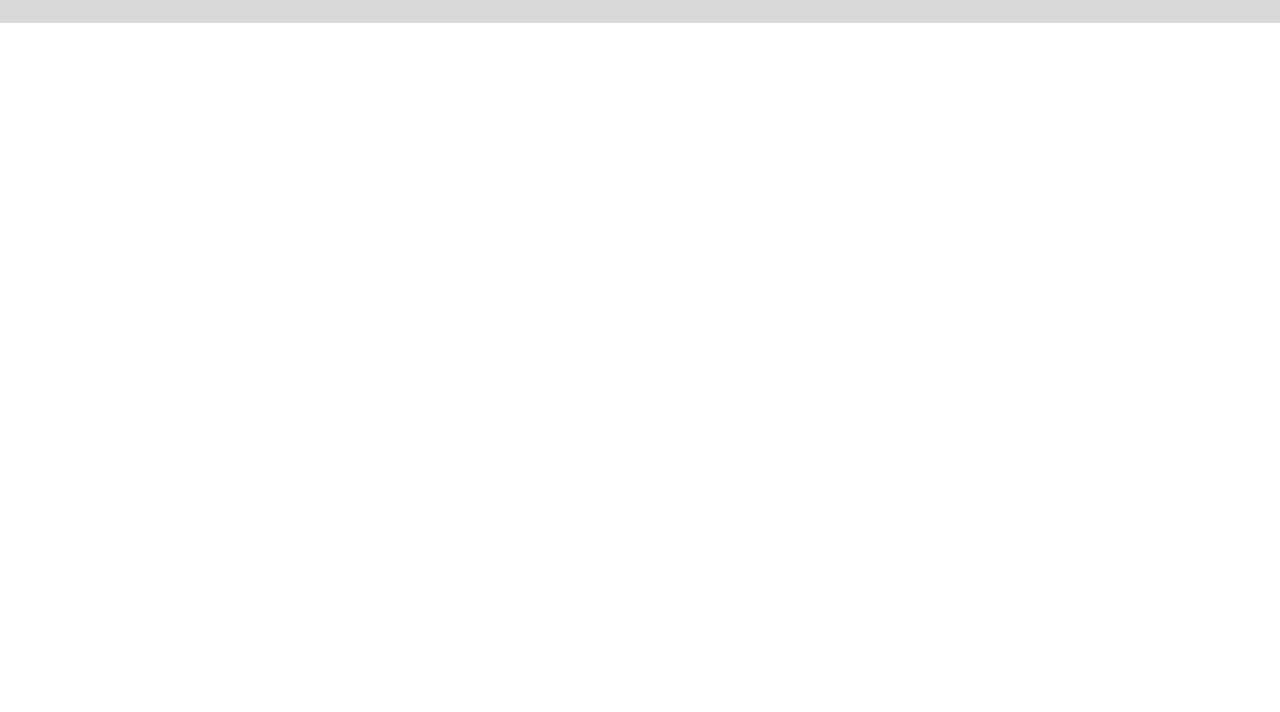
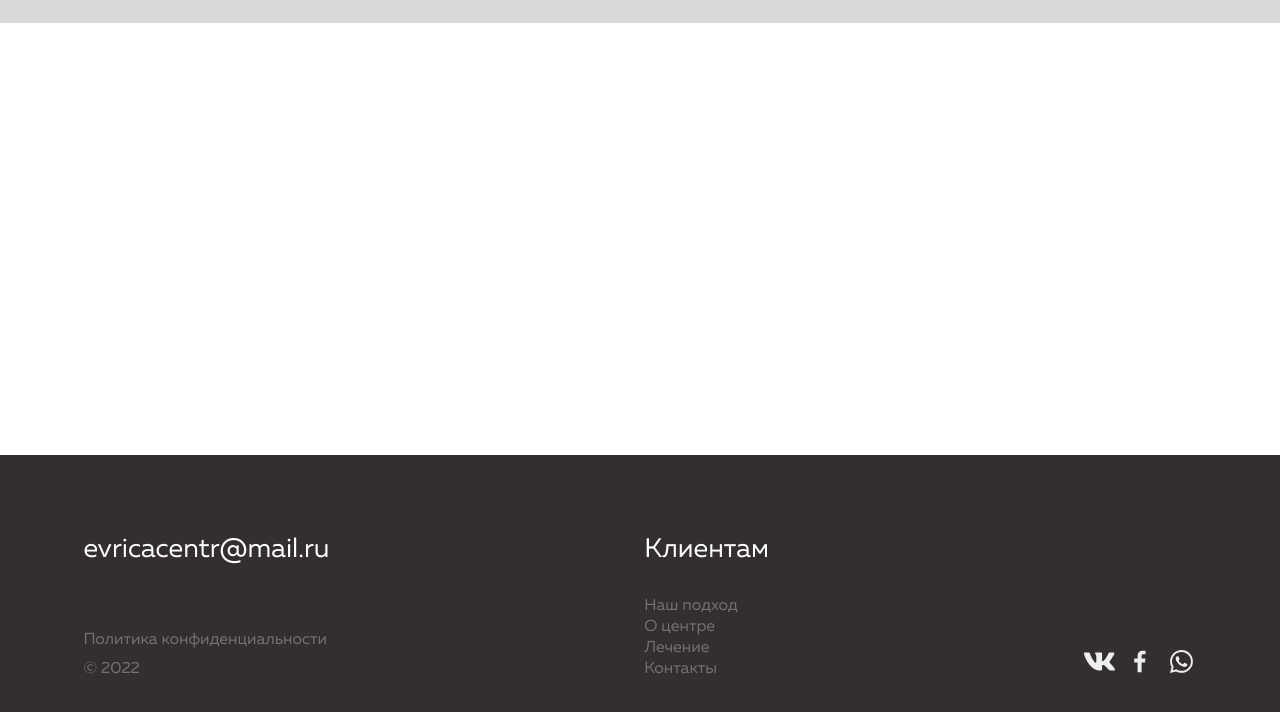
Before and after one commit to WadimSh/evrika, a website built with webpack: page src/index.html in a window 1280 px wide. Shown: the part 50-762 px from the top of the page. Built offline with nearby package versions, Linux system fonts and the light colour scheme.

Commit message:
feat: сверстан полностью footer

```diff
--- a/src/blocks/footer/footer.css
+++ b/src/blocks/footer/footer.css
@@ -0,0 +1,124 @@
+.footer {
+  display: flex;
+  justify-content: center;
+  align-items: center;
+  background: var(--footer-background);
+  color: var(--font-footer-color);
+  padding: 73px calc(50px + (128 - 50) * ((100vw - 320px) / (2560 - 320)));
+  flex-shrink: 0;
+}
+
+.footer__wrapper {
+  display: flex;
+  justify-content: space-between;
+  flex-wrap: wrap;
+  width: 1185px;
+}
+
+.footer__copyright {
+  display: flex;
+  flex-direction: column;
+  justify-content: space-between;
+}
+
+.footer__email {
+  text-decoration: none;
+  color: var(--font-footer-color);
+  font-weight: 400;
+  font-size: 1.67rem;
+  line-height: 1.67;
+}
+
+.footer__politics {
+  text-decoration: none;
+  color: var(--font-footer-link);
+  font-weight: 400;
+  font-size: 1rem;
+  line-height: 1;
+  transition: color .3s ease;
+}
+
+.footer__data {
+  margin: 0;
+  padding-top: 11px;
+  color: var(--font-footer-link);
+  font-weight: 400;
+  font-size: 1rem;
+  line-height: 1;
+}
+
+.footer__title {
+  margin: 0;
+  font-weight: 400;
+  font-size: 1.67rem;
+  line-height: 1.67;
+  margin-bottom: 25px;
+}
+
+.footer__list {
+  margin: 0;
+  padding: 0;
+  list-style-type: none;
+  display: flex;
+  flex-direction: column;
+  gap: 5px;
+}
+
+.footer__item {
+  font-weight: 400;
+  font-size: 1rem;
+  line-height: 1;
+}
+
+.footer__link {
+  text-decoration: none;
+  color: var(--font-footer-link);
+  transition: color .3s ease;
+}
+
+.footer__link:hover, .footer__politics:hover {
+  color: var(--font-footer-color);
+}
+
+.footer__social {
+  align-self: flex-end;
+  display: flex;
+  gap: 10px;
+}
+
+.footer__icon {
+  height: 31px;
+  width: 31px;
+}
+
+.vk {
+  background: url(../../images/vk.svg) center no-repeat;
+}
+
+.fb {
+  background: url(../../images/fb.svg) center no-repeat;
+}
+
+.whatsapp {
+  background: url(../../images/whatsapp.svg) center no-repeat;
+}
+
+@media screen and (max-width: 700px) {
+  .footer__copyright {
+    margin-bottom: 50px;
+  }
+}
+
+@media screen and (max-width: 400px) {
+  .footer__wrapper {
+    flex-direction: column;
+  }
+
+  .footer__links {
+    margin-bottom: 50px;
+  }
+
+  .footer__social {
+    align-self: center;
+  }
+}
--- a/src/blocks/main/main.css
+++ b/src/blocks/main/main.css
@@ -0,0 +1,3 @@
+.main {
+  flex: auto;
+}
--- a/src/blocks/page/page.css
+++ b/src/blocks/page/page.css
@@ -7,6 +7,7 @@
   -webkit-text-size-adjust: 100%;
   -ms-text-size-adjust: 100%;
   -moz-text-size-adjust: 100%;
+  min-height: 100vh;
   width: 100%;
   --header-background: #d9d9d9;
   --footer-background: #332e30;
@@ -16,9 +17,12 @@
   --reviews-contacts-background: #e8e8e8;
   --team-background: #f3f3f3;
   --font-color: #2b292a;
+  --font-footer-color: #fff;
+  --font-footer-link: rgba(255, 255, 255, .32);
   --font-link: rgba(43, 41, 42, .4);
-  position: relative;
   color: var(--font-color);
+  display: flex;
+  flex-direction: column;
 }
 
 .anchor {
--- a/src/index.html
+++ b/src/index.html
@@ -41,7 +41,7 @@
       <div class="anchor" id="services"></div>
     </section>
     <section class="advantage">
-
+      <div class="anchor" id="advantage"></div>
     </section>
     <section class="offert">
 
@@ -57,7 +57,31 @@
     </section>
   </main>
   <footer class="footer">
-
+    <div class="footer__wrapper">
+      <div class="footer__copyright">
+        <a class="footer__email" href="mailto: evricacentr@mail.ru">evricacentr@mail.ru</a>
+        <div class="footer__description">
+          <a class="footer__politics" href="">Политика конфиденциальности</a>
+          <p class="footer__data">&copy; 2022</p>
+        </div>
+      </div>
+      <div class="footer__nav">
+        <h3 class="footer__title">Клиентам</h3>
+        <div class="footer__links">
+          <ul class="footer__list">
+            <li class="footer__item"><a href="#advantage" class="footer__link">Наш подход</a></li>
+            <li class="footer__item"><a href="#about" class="footer__link">О центре</a></li>
+            <li class="footer__item"><a href="#services" class="footer__link">Лечение</a></li>
+            <li class="footer__item"><a href="#contacts" class="footer__link">Контакты</a></li>
+          </ul>
+        </div>
+      </div>
+      <div class="footer__social">
+        <a href="#" class="footer__icon vk"></a>
+        <a href="#" class="footer__icon fb"></a>
+        <a href="#" class="footer__icon whatsapp"></a>
+      </div>
+    </div>
   </footer>
   <div class="popup">
     <ul class="popup__list">
```
Also changed, not shown: src/images/fb.svg (added), src/images/vk.svg (added), src/images/whatsapp.svg (added).
